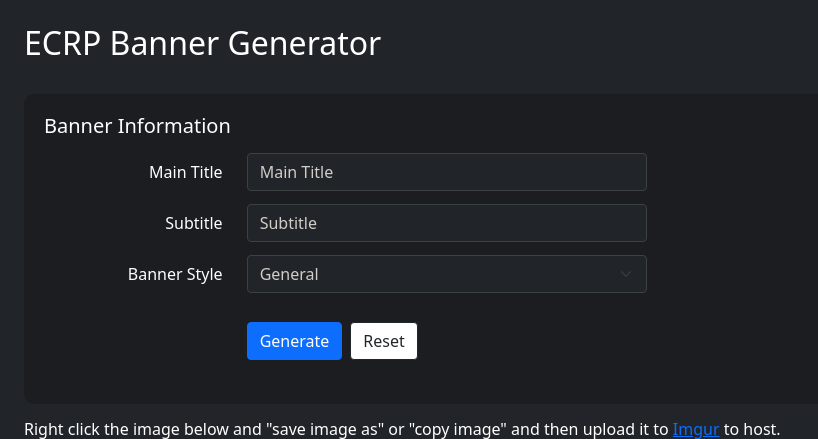
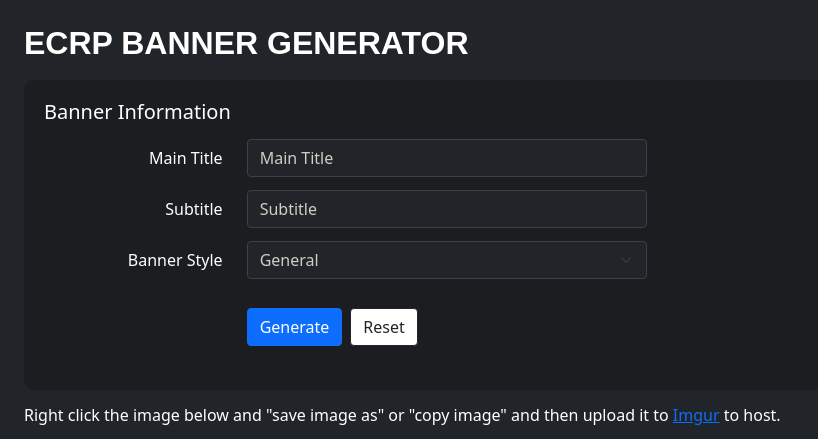
Before and after one commit to timmaayy/timmaayy-site, a PHP site: page /ecrp/banner-generator.html in a window 1280 px wide. Shown: the top 439 px of the page, without its empty margins (0-818 px from the left). Run offline with PHP 8.4, Linux system fonts and the light colour scheme.

Commit message:
Add files via upload

```diff
--- a/ecrp/assets/css/styles.css
+++ b/ecrp/assets/css/styles.css
@@ -1,5 +1,10 @@
+/* Main Area*/
 
-/* Main Area*/
+@font-face {
+    font-family: "Oswald-SemiBold";
+    src: url("assets/fonts/Oswald-SemiBold.ttf") format("truetype");
+}
+
 main {
     background-color: #212529;
     color: #ffffff;
@@ -15,6 +20,12 @@ form {
 #btnClear {
     background-color: #ffffff;
     color: #212529;
+}
+
+h2 {
+    font-family: 'CustomFont', sans-serif;
+    font-weight: bold;
+    padding-bottom: 10px;
 }
 
 h5 {
--- a/ecrp/banner-generator.html
+++ b/ecrp/banner-generator.html
@@ -43,8 +43,9 @@
     <main>
         <!--GENERATOR CONTENT-->
         <main class="d-flex flex-column flex-grow-1 min-vh-100" style="overflow-y: auto;">
+
             <div class="mt-4 px-4" id="content">
-                <h2>ECRP Banner Generator</h2><br>
+                <h2>ECRP BANNER GENERATOR</h2>
 
                 <form id="ecrpBannerGenerator">
 
@@ -97,13 +98,16 @@
                 </div>
 
             </div>
+
             <footer class="footer mt-auto py-3 bg-custom">
                 <div class="b-footer-divider"></div>
                 <div class="container" style="text-align: center;">
                     <span class="text-muted">For any issues or inquiries, please contact timmaayy on Discord</span>
                 </div>
             </footer>
+
         </main>
+
     </main>
 
     <script src="assets/js/bootstrap.bundle.min.js" defer></script>
```
